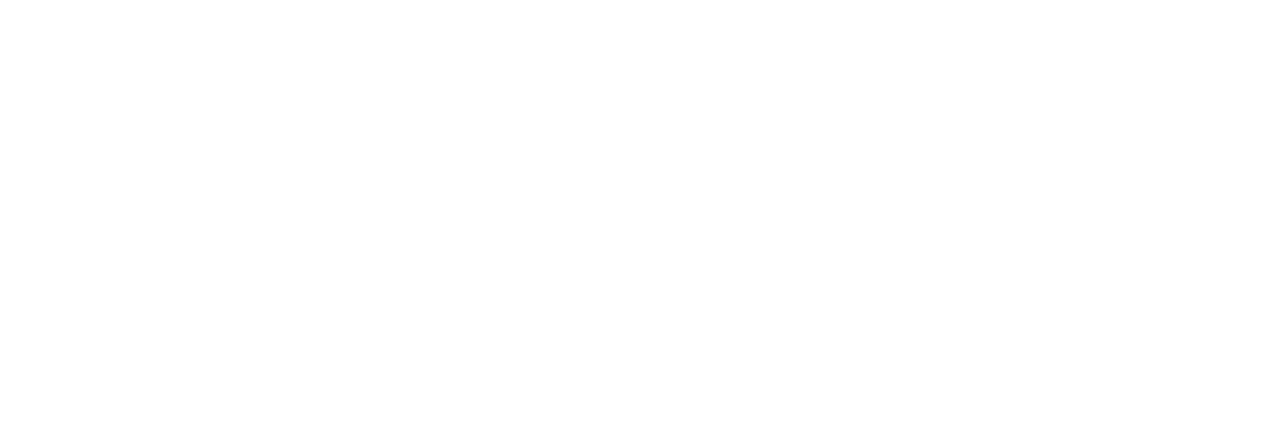
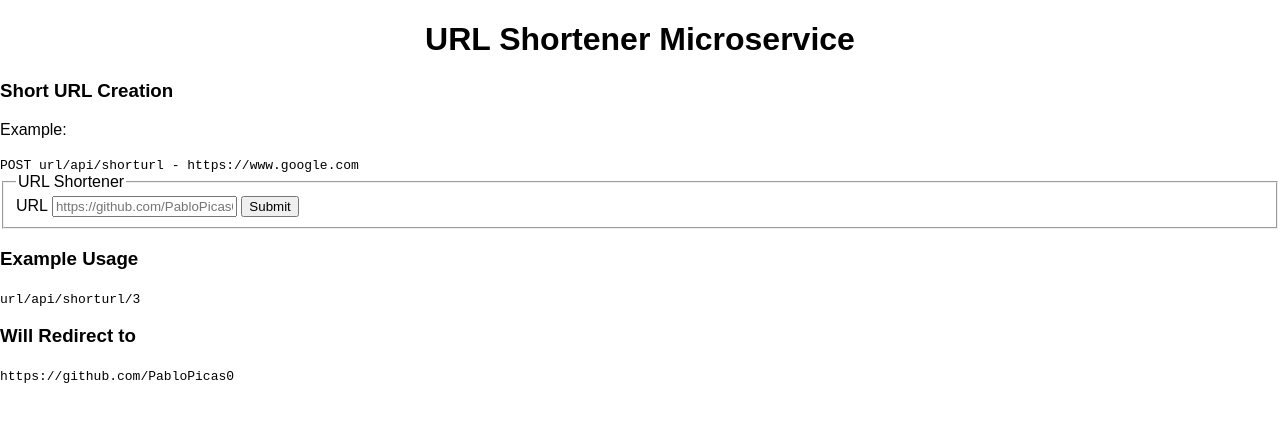
Before and after one commit to PabloPicas0/URL-Shortener-Microservice, a website: page views/index.html in a window 1280 px wide. Drawn offline with Linux system fonts and the light colour scheme; files that its build step writes are made by us from their sources.

Commit message:
added basic html

```diff
--- a/public/style.css
+++ b/public/style.css
@@ -3,6 +3,11 @@
 }
 
 body {
+    font-family: Arial, Helvetica, sans-serif;
     margin: 0;
     padding: 0;
 }
+
+.title {
+    text-align: center;
+}
--- a/views/index.html
+++ b/views/index.html
@@ -5,11 +5,37 @@
     <meta http-equiv="X-UA-Compatible" content="IE=edge" />
     <meta name="viewport" content="width=device-width, initial-scale=1.0" />
     <title>URL-Shortener-Microservice</title>
-    <link ref="/public/style.css" rel="stylesheet" type="text/css" />
+    <link rel="stylesheet" href="style.css" />
     <link
       rel="icon"
       type="image/png"
       href="https://cdn.freecodecamp.org/universal/favicons/favicon-16x16.png" />
   </head>
-  <body></body>
+  <body>
+    <h1 class="title">URL Shortener Microservice</h1>
+    <div>
+      <div>
+        <h3>Short URL Creation</h3>
+        <p>Example:</p>
+        <code>POST url/api/shorturl - https://www.google.com</code>
+      </div>
+      <form action="/api/shorturl" method="post">
+        <fieldset>
+          <legend>URL Shortener</legend>
+          <label for="url-input">URL</label>
+          <input type="text" id="url-input" name="url" placeholder="https://github.com/PabloPicas0" />
+          <button type="submit">Submit</button>
+        </fieldset>
+      </form>
+    </div>
+
+    <div class="wrapper">
+      <div class="box">
+        <h3>Example Usage</h3>
+        <code>url/api/shorturl/3</code>
+        <h3>Will Redirect to</h3>
+        <code>https://github.com/PabloPicas0</code>
+      </div>
+    </div>
+  </body>
 </html>
```
Also changed, not shown: index.js (+18 -0 lines), nodemon.json (added, +10 -0 lines), 1 other file.
